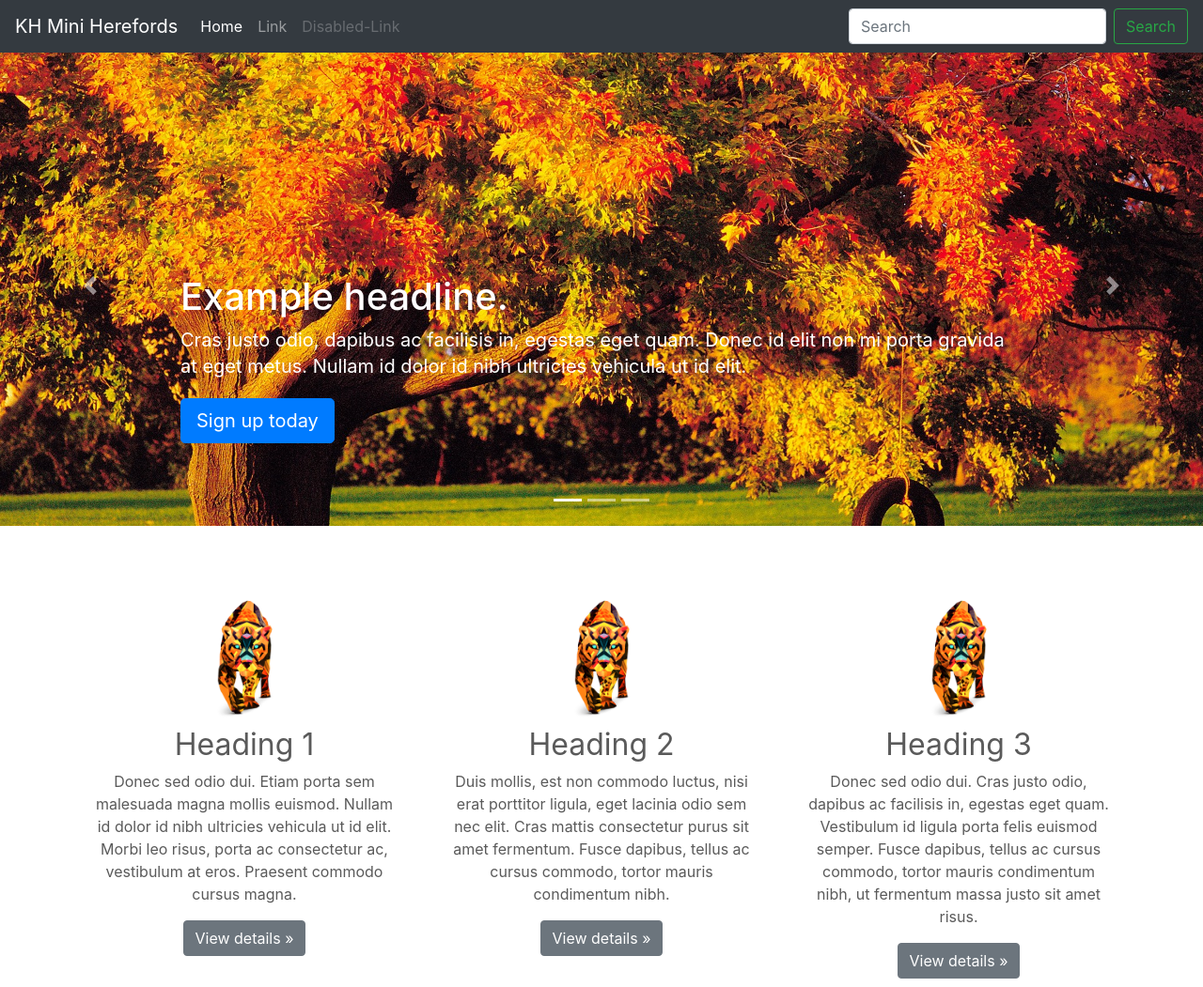
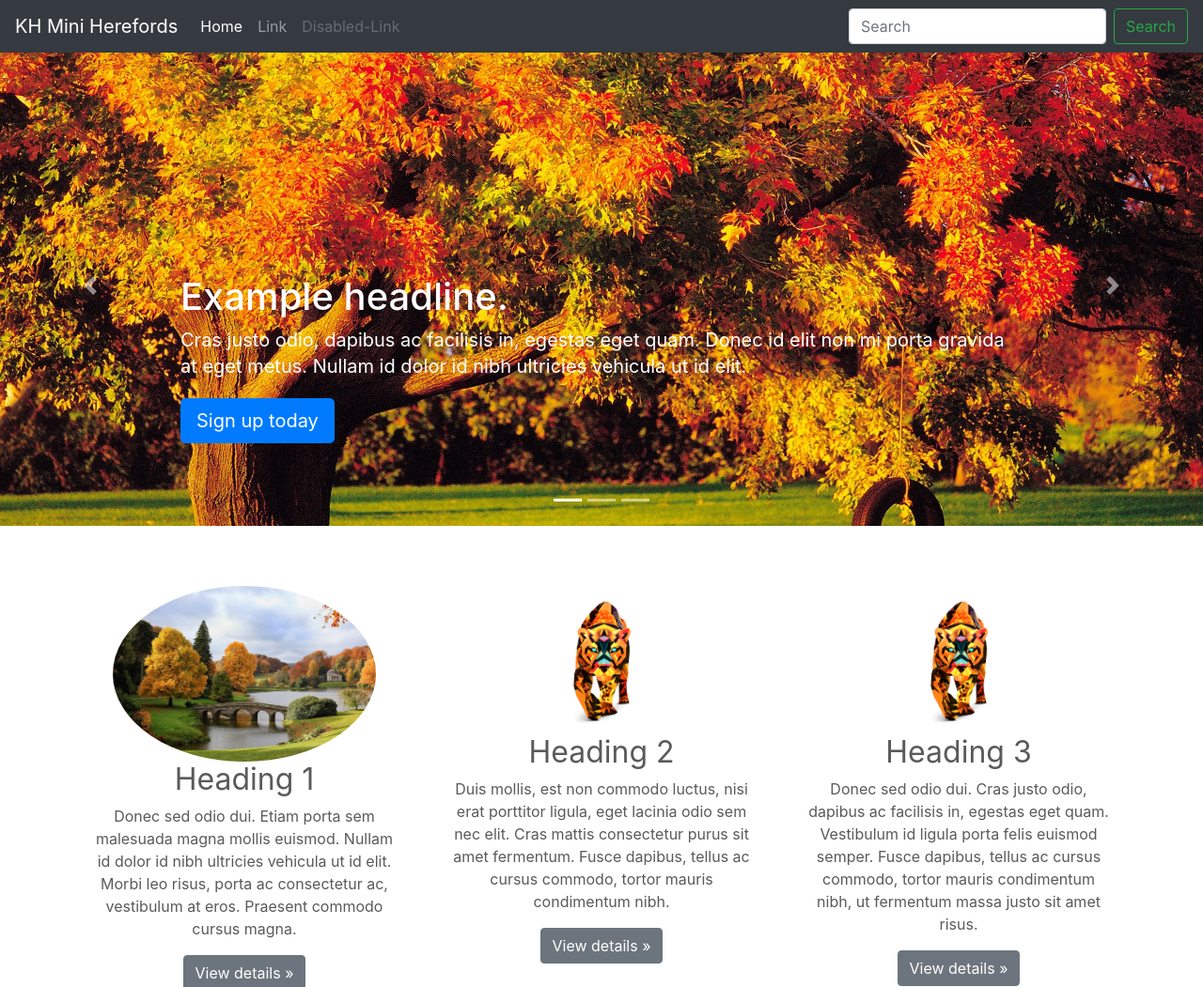
Before and after one commit to jcstang/khmini, a Node server app: page /about in a window 1280 px wide. Shown: the top 1051 px of the page at 94% size. Run offline with Node 20, Linux system fonts and the light colour scheme; some libraries are stand-ins or nearby versions.

Commit message:
changing img sizes and edits.

```diff
--- a/public/css/carousel.css
+++ b/public/css/carousel.css
@@ -25,6 +25,11 @@ body {
   /* customize img size */
   .carousel-inner img {
     object-fit: cover;
+  }
+
+  .rounded-circle {
+    max-width: 80%;
+    height: auto;
   }
 
   /* Declare heights because of positioning of img element */
--- a/src/views/about.ejs
+++ b/src/views/about.ejs
@@ -106,19 +106,19 @@
         <!-- Three columns of text below the carousel -->
         <div class="row">
           <div class="col-lg-4">
-            <img class="rounded-circle" src="imgs/UnSVlby.jpg" alt="Generic placeholder image" height="150rem">
+            <img class="rounded-circle" src="imgs/QMC2L9o.jpg" alt="Generic placeholder image" >
             <h2>Heading 1</h2>
             <p>Donec sed odio dui. Etiam porta sem malesuada magna mollis euismod. Nullam id dolor id nibh ultricies vehicula ut id elit. Morbi leo risus, porta ac consectetur ac, vestibulum at eros. Praesent commodo cursus magna.</p>
             <p><a class="btn btn-secondary" href="#" role="button">View details &raquo;</a></p>
           </div><!-- /.col-lg-4 -->
           <div class="col-lg-4">
-            <img class="rounded-circle" src="imgs/UnSVlby.jpg" alt="Generic placeholder image" height="150rem">
+            <img class="rounded-circle" src="imgs/UnSVlby.jpg" alt="Generic placeholder image" >
             <h2>Heading 2</h2>
             <p>Duis mollis, est non commodo luctus, nisi erat porttitor ligula, eget lacinia odio sem nec elit. Cras mattis consectetur purus sit amet fermentum. Fusce dapibus, tellus ac cursus commodo, tortor mauris condimentum nibh.</p>
             <p><a class="btn btn-secondary" href="#" role="button">View details &raquo;</a></p>
           </div><!-- /.col-lg-4 -->
           <div class="col-lg-4">
-            <img class="rounded-circle" src="imgs/UnSVlby.jpg" alt="Generic placeholder image" height="150rem">
+            <img class="rounded-circle" src="imgs/UnSVlby.jpg" alt="Generic placeholder image" >
             <h2>Heading 3</h2>
             <p>Donec sed odio dui. Cras justo odio, dapibus ac facilisis in, egestas eget quam. Vestibulum id ligula porta felis euismod semper. Fusce dapibus, tellus ac cursus commodo, tortor mauris condimentum nibh, ut fermentum massa justo sit amet risus.</p>
             <p><a class="btn btn-secondary" href="#" role="button">View details &raquo;</a></p>
```
Also changed, not shown: public/imgs/QMC2L9o.jpg (added).
